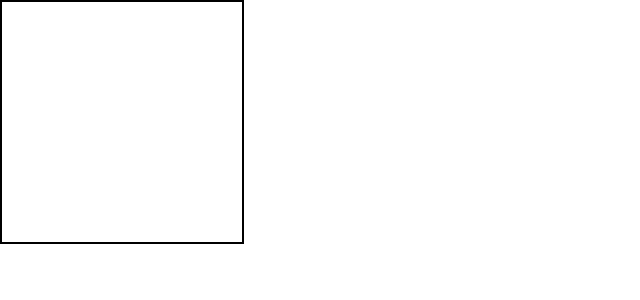
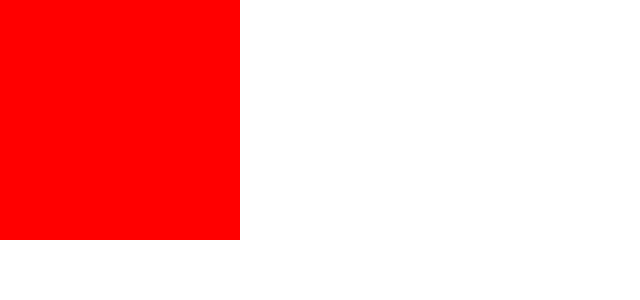
Before and after one commit to Guillermo-Martin/color-boxes, a React (Create React App) app: page / in a window 1280 px wide. Shown: the top 300 px of the page, without its empty margins (0-640 px from the left). Built offline with nearby package versions, Linux system fonts and the light colour scheme.

Commit message:
Add background color to Box component and add pseudocode

```diff
--- a/src/components/Box.js
+++ b/src/components/Box.js
@@ -7,9 +7,9 @@ function Box() {
       className="Box"
       style={
         {
-          border: "2px solid black",
           width: "15rem",
           height: "15rem",
+          backgroundColor: "rgb(255, 0, 0)",
         }
       }
     >
--- a/src/containers/ColorBoxes.js
+++ b/src/containers/ColorBoxes.js
@@ -2,6 +2,9 @@ import React, { Component } from 'react';
 import Box from './../components/Box';
 
 class ColorBoxes extends Component {
+  // render multiple boxes
+  // create random numbers for rgb and pass numbers as props
+  // add onClick listener to generate random numbers
   render() {
     return(
       <div>
```
